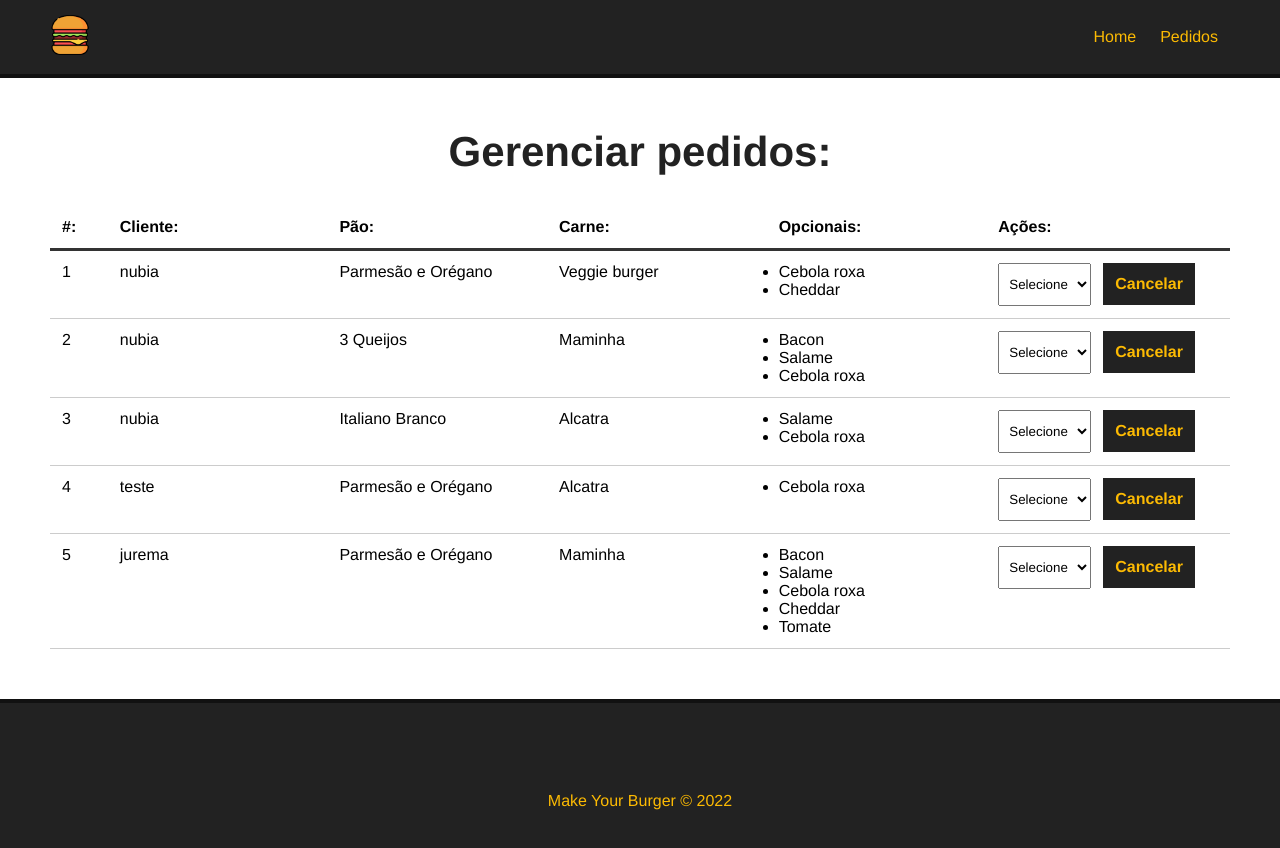
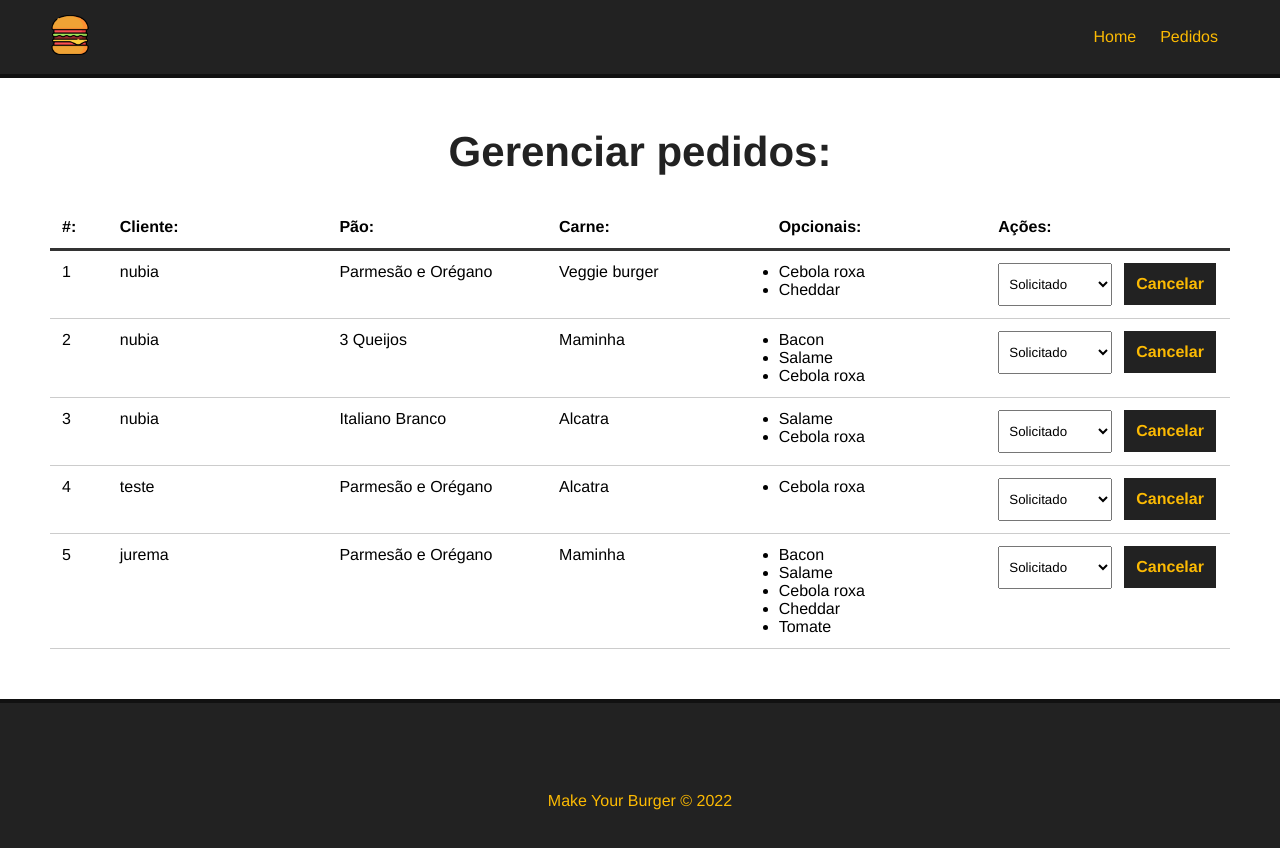
Before and after one commit to NubiaPontel/make-your-burger, a Vue app: page /pedidos in a window 1280 px wide. Shown: the top 848 px of the page. Built offline with nearby package versions, Linux system fonts and the light colour scheme; data requests are answered from the project's data file.

Commit message:
status do pedido

```diff
--- a/src/components/Dashboard.vue
+++ b/src/components/Dashboard.vue
@@ -27,6 +27,8 @@
               <div>
                   <select name="status" class="status">
                       <option value="">Selecione</option>
+                      <option v-for="s in status" :key="s.id" value="s.tipo" :selected="burger.status == s.tipo">
+                        {{ s.tipo }}</option>
                   </select>
                   <button class="delete-btn">Cancelar</button>
               </div>
@@ -55,6 +57,16 @@
        this.burgers = data
 
        //resgatar o status
+       this.getStatus()
+     },
+
+     async getStatus(){
+
+       const req = await fetch("http://localhost:3000/status");
+       const data = await req.json();
+
+       this.status = data;
+
      }
    },
    mounted() {
```
